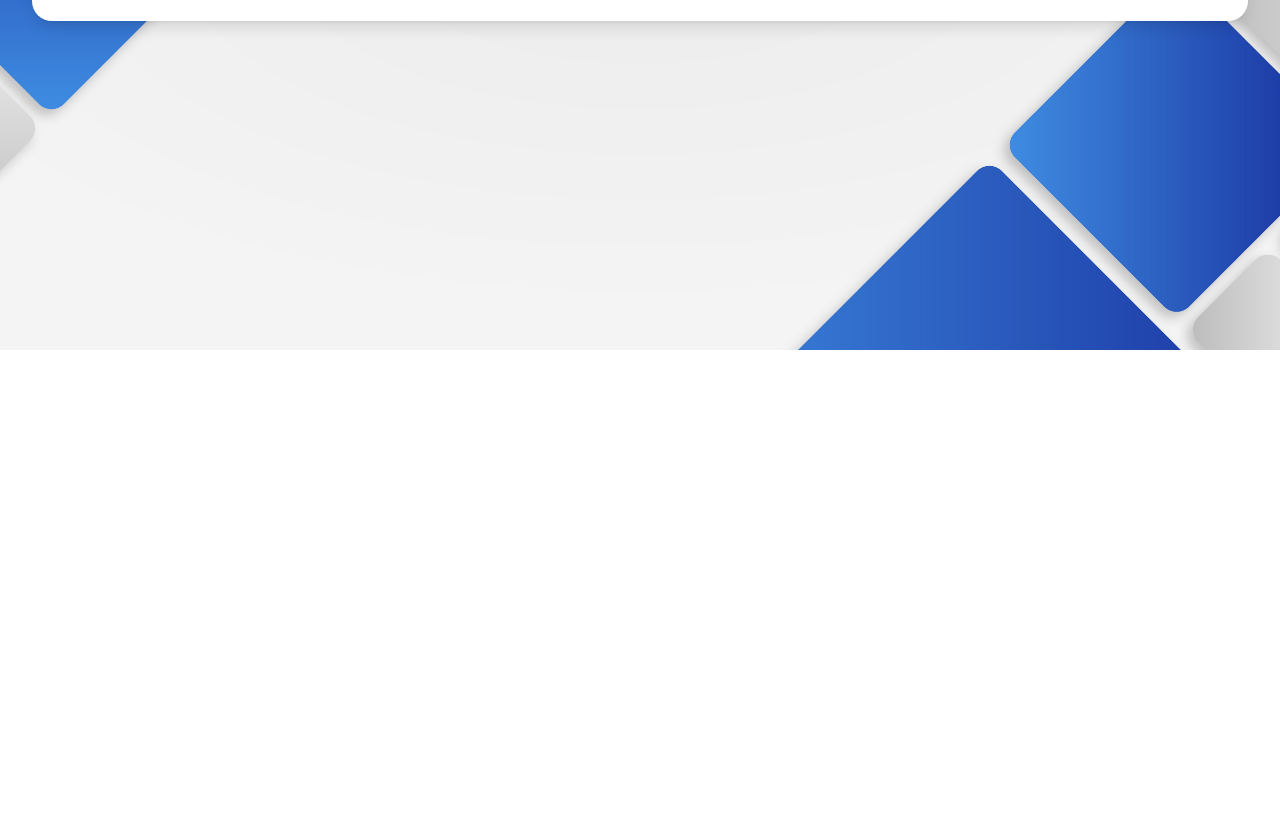
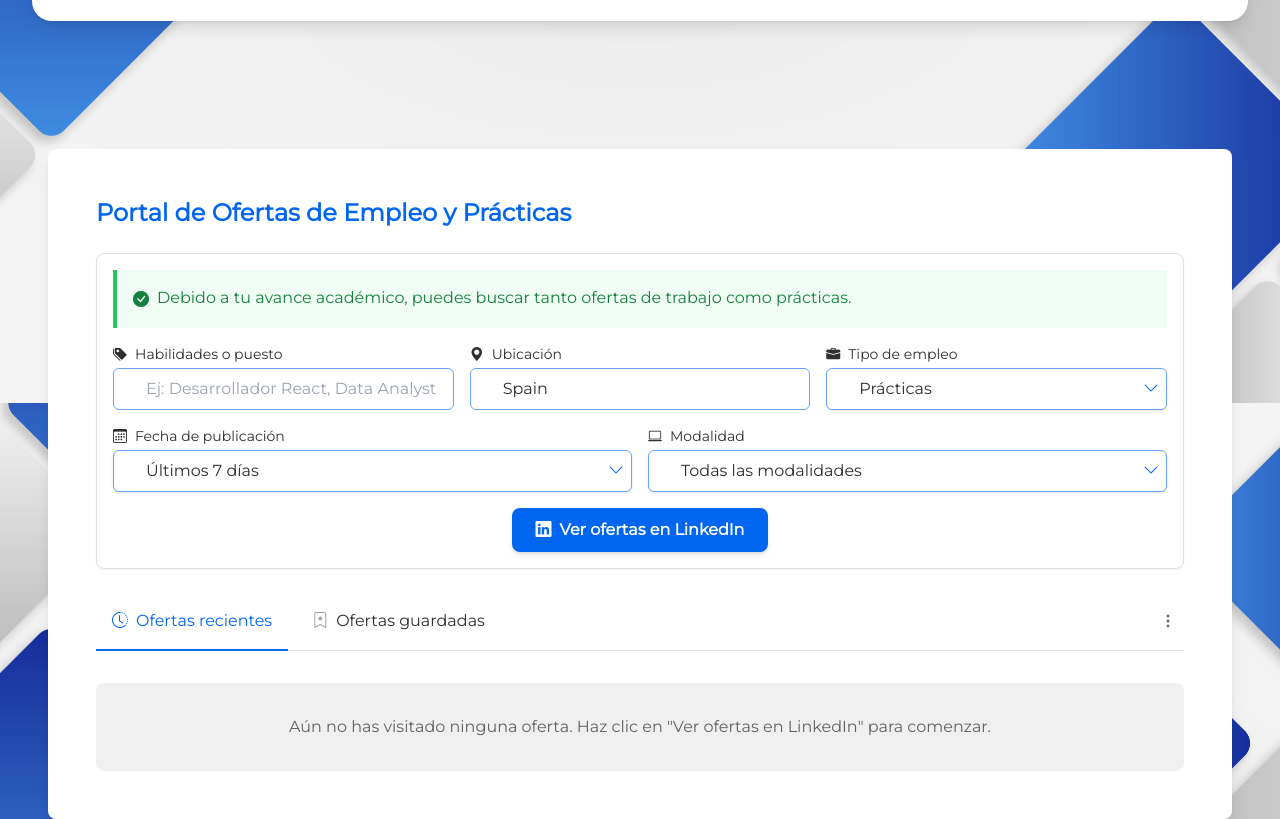
Before and after one commit to U-tad-ASISTENTE-CARRERA/Frontend, a Next.js app: page /home/student/1 in a window 1280 px wide. Shown: the part 450-1269 px from the top of the page. Before the commit the page ends 800 px from the top, so only its background shows below. Built offline with nearby package versions, Linux system fonts and the light colour scheme.

Commit message:
Home Student

```diff
--- a/src/app/home/student/[id]/page.js
+++ b/src/app/home/student/[id]/page.js
@@ -8,6 +8,7 @@ import "@fontsource/montserrat";
 import ErrorPopUp from "@/components/ErrorPopUp";
 import LoadingModal from "@/components/LoadingModal";
 import Roadmap from "@/components/Roadmap/Roadmap";
+import CareerOpportunityComponent from "@/components/student_profile/CareerOpportunityComponent";
 
 const Home = () => {
   const router = useRouter();
@@ -142,6 +143,10 @@ const Home = () => {
         progress={progress}
         setProgress={setProgress}
       />
+
+      <div className="bg-white shadow-lg m-12 rounded-lg p-10">
+        <CareerOpportunityComponent />
+      </div>
     </div>
   );
 };
```
